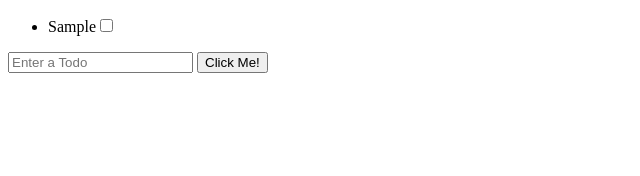
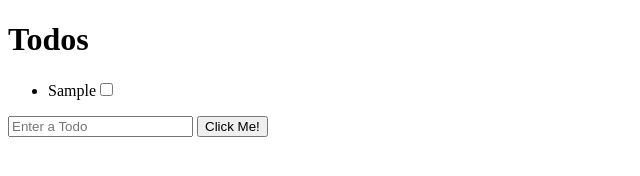
Before and after one commit to kkauma/TypeScript_Mini_Project, a website with bundled scripts: page index.html in a window 1280 px wide. Both pictures are taken after typing "Sample" into the empty fields and a click on the button "Click Me!". Shown: the whole page, without its empty margins (0-640 px from the left). Built offline with nearby package versions, Linux system fonts and the light colour scheme.

Commit message:
clean up code, make minor styling updates

```diff
--- a/index.html
+++ b/index.html
@@ -7,6 +7,7 @@
     <title>Mini Project</title>
   </head>
   <body>
+    <h1>Todos</h1>
     <ul id="todolist"></ul>
 
     <form id="todoform" action="">
--- a/src/index.ts
+++ b/src/index.ts
@@ -38,6 +38,8 @@ function createTodo(todo: Todo) {
   const newLI = document.createElement("li");
   const checkbox = document.createElement("input");
   checkbox.type = "checkbox";
+  checkbox.checked = todo.completed;
+
   checkbox.addEventListener("change", () => {
     todo.completed = checkbox.checked;
     saveTodos();
```
Also changed, not shown: dist/index.js.
